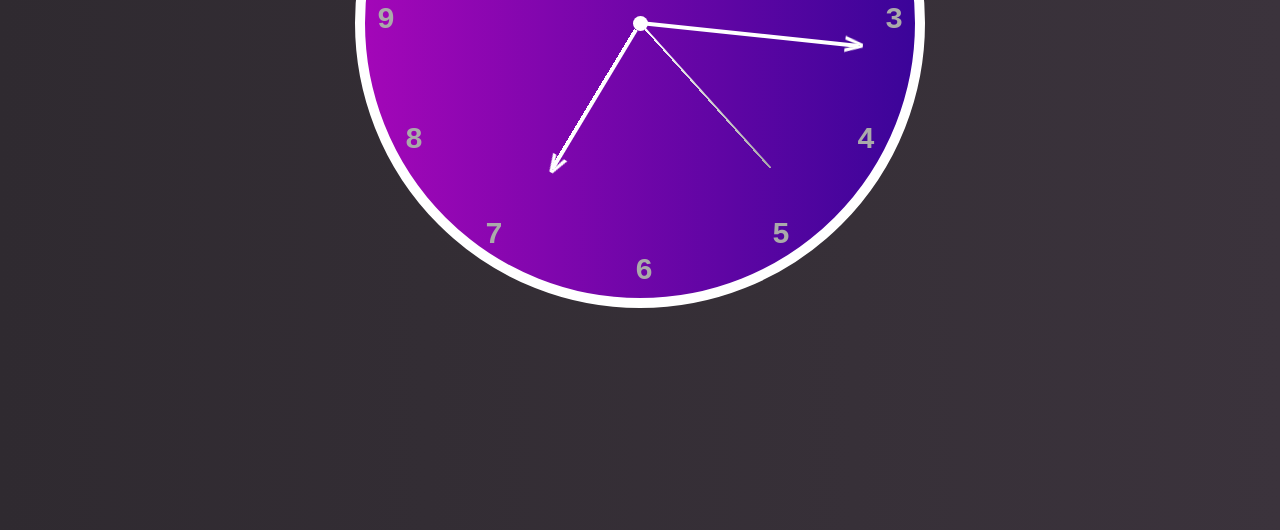
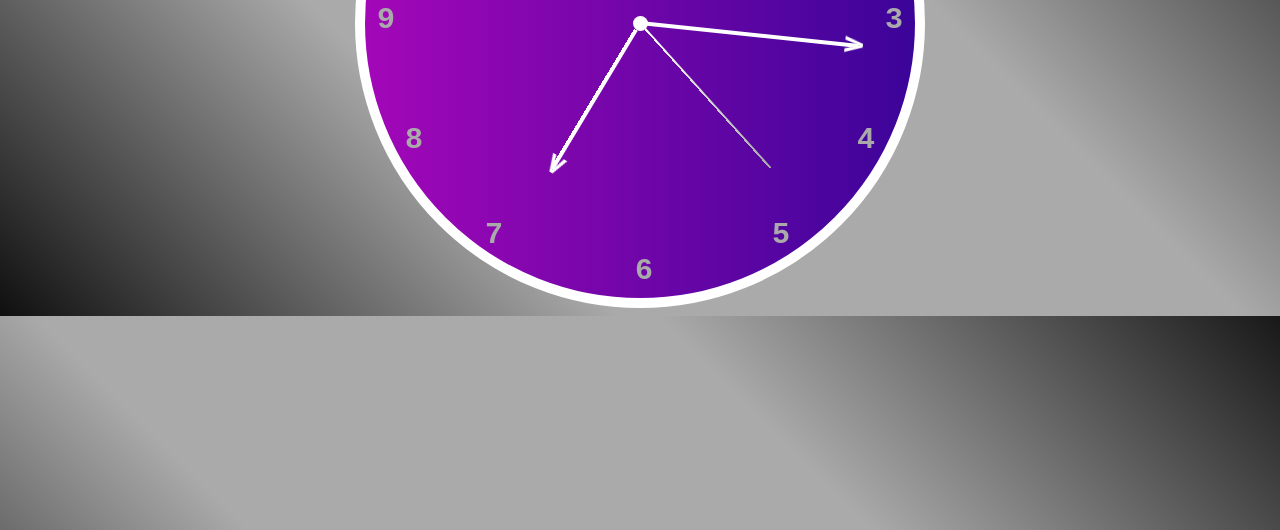
Before and after one commit to SonikaBoora/clock-analog, a plain HTML site: page index.html in a window 1280 px wide. Shown: the part 270-800 px from the top of the page. Drawn offline with Linux system fonts and the light colour scheme.

Commit message:
background change

```diff
--- a/style.css
+++ b/style.css
@@ -1,5 +1,5 @@
 body{
-    background: linear-gradient(to right,rgb(47, 42, 48), rgb(59, 51, 60));
+    background: linear-gradient(45deg,rgb(16, 15, 16),#aaa,#aaa, rgb(25, 24, 25));
     font-family: 'Courier New', Courier, monospace;
 }
 .clock{
```
